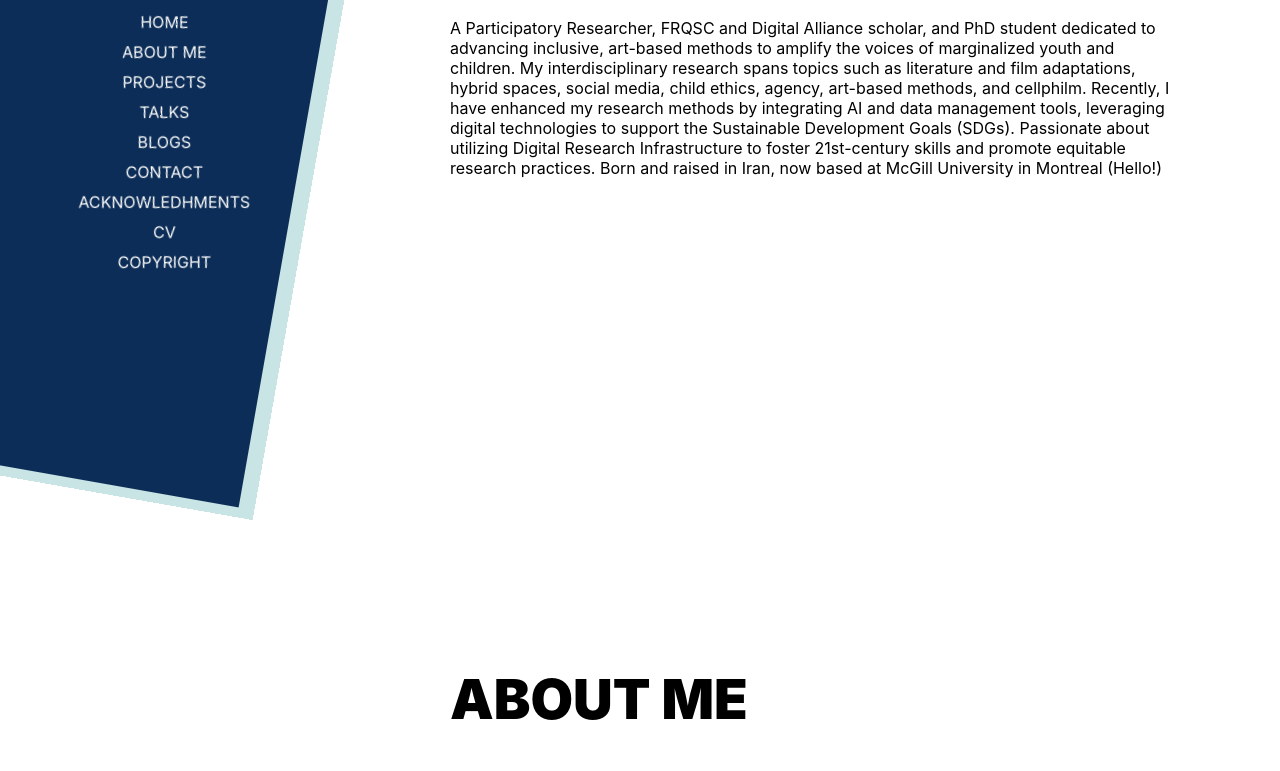
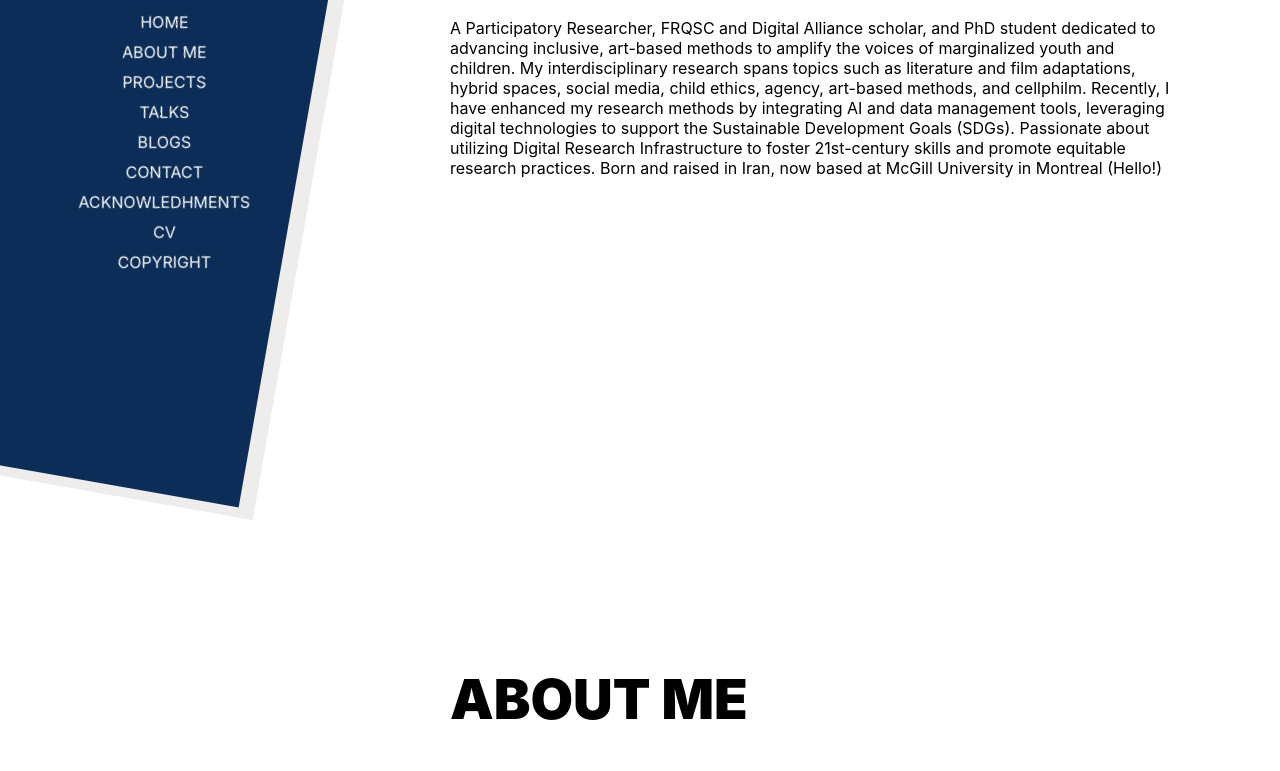
Before and after one commit to azamdashti/azamdashti.github.io, a plain HTML site: page index.html in a window 1280 px wide. Shown: the part 405-1176 px from the top of the page. Drawn offline with Linux system fonts and the light colour scheme.

Commit message:
box-shadow color was changed

```diff
--- a/css/style.css
+++ b/css/style.css
@@ -33,7 +33,7 @@ main {
   align-items: flex-end;
   row-gap: 50px;
   margin: -75px 0 0 -75px;
-  box-shadow: 16px 10px 0px #00808036;
+  box-shadow: 16px 10px 0px #efecec;
 }
 .sidebar > div {
   transform: rotate(-10deg);
```
